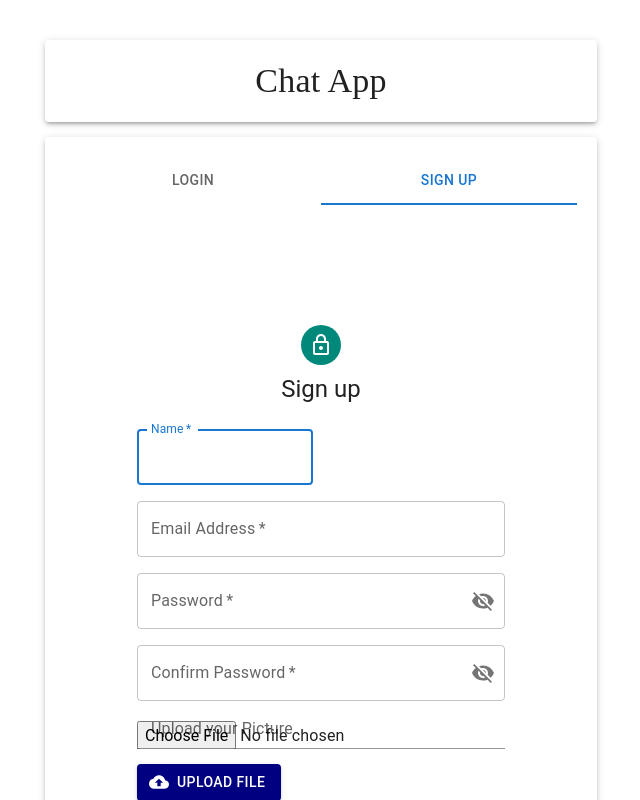
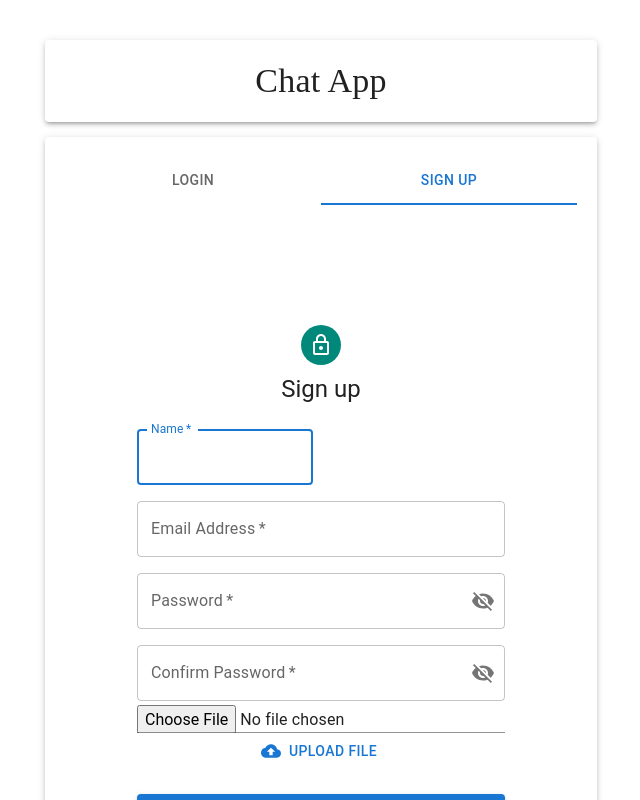
Before and after one commit to BakedPotato52/chat-okt, a React (Create React App) app: page / in a window 1280 px wide. Both pictures are taken after a click on the tab "SIGN UP". Shown: the top 800 px of the page, without its empty margins (319-959 px from the left). Built offline with nearby package versions, Linux system fonts and the light colour scheme.

Commit message:
signup img upload

```diff
--- a/public/index.html
+++ b/public/index.html
@@ -8,6 +8,7 @@
   <meta name="theme-color" content="#000000" />
   <meta name="description" content="Web site created using create-react-app" />
   <link rel="apple-touch-icon" href="%PUBLIC_URL%/logo192.png" />
+
   <!--
       manifest.json provides metadata used when your web app is installed on a
       user's mobile device or desktop. See https://developers.google.com/web/fundamentals/web-app-manifest/
--- a/src/context/ChatProvider.jsx
+++ b/src/context/ChatProvider.jsx
@@ -8,6 +8,7 @@ const ChatProvider = ({ children }) => {
     const [user, setUser] = useState();
     const [notification, setNotification] = useState([]);
     const [chats, setChats] = useState();
+    const [pic, setPic] = useState()
 
     const history = useNavigate();
 
@@ -30,6 +31,8 @@ const ChatProvider = ({ children }) => {
                 setNotification,
                 chats,
                 setChats,
+                pic,
+                setPic
             }}
         >
             {children}
--- a/src/registration/Login.jsx
+++ b/src/registration/Login.jsx
@@ -20,9 +20,6 @@ const Login = () => {
 
     const navigate = useNavigate();
     const { setUser } = ChatState();
-
-
-
 
     const submitHandler = async (e) => {
         e.preventDefault();
--- a/src/registration/Signup.jsx
+++ b/src/registration/Signup.jsx
@@ -4,12 +4,12 @@ import { Link, useNavigate } from "react-router-dom";
 import { ToastContainer, toast } from 'react-toastify';
 import 'react-toastify/dist/ReactToastify.css';
 import CssBaseline from '@mui/material/CssBaseline';
-import { Avatar, Button, Grid, Box, Typography, Container, TextField, InputAdornment, IconButton, FormControl, InputLabel, Input } from "@mui/material";
-import { styled } from '@mui/material/styles';
+import { Avatar, Button, Grid, Box, Typography, Container, TextField, InputAdornment, IconButton, FormControl, Input } from "@mui/material";
 import CloudUploadIcon from '@mui/icons-material/CloudUpload';
 import LockOutlinedIcon from '@mui/icons-material/LockOutlined';
 import VisibilityIcon from '@mui/icons-material/Visibility';
 import VisibilityOffIcon from '@mui/icons-material/VisibilityOff';
+import { ChatState } from "../context/ChatProvider";
 
 const SignUp = () => {
     const [show, setShow] = useState(false);
@@ -20,8 +20,9 @@ const SignUp = () => {
     const [email, setEmail] = useState("");
     const [confirmpassword, setConfirmpassword] = useState("");
     const [password, setPassword] = useState("");
-    const [pic, setPic] = useState();
     const [picLoading, setPicLoading] = useState(false);
+    const [selectedFile, setSelectedFile] = useState(null);
+    const { pic, setPic } = ChatState();
 
     useEffect(() => {
         const userInfo = localStorage.getItem("userInfo");
@@ -56,6 +57,7 @@ const SignUp = () => {
                 draggable: true,
                 progress: undefined,
             });
+            setPicLoading(false);
             return;
         }
         try {
@@ -84,6 +86,7 @@ const SignUp = () => {
                 draggable: true,
                 progress: undefined,
             });
+
             localStorage.setItem("userInfo", JSON.stringify(data));
             navigate("/chats");
             setPicLoading(false);
@@ -101,47 +104,44 @@ const SignUp = () => {
         }
     };
 
-    const uploadImageToCloudinary = async (file) => {
+    const handleFileChange = (event) => {
+        setSelectedFile(event.target.files[0]);
+    };
+
+    const handleImageUpload = async () => {
+        if (!selectedFile || (selectedFile.type !== "image/jpeg" && selectedFile.type !== "image/png")) {
+            toast.warning("Please select a JPEG or PNG image", {
+                position: "bottom",
+                autoClose: 5000,
+                hideProgressBar: false,
+                closeOnClick: true,
+                pauseOnHover: true,
+                draggable: true,
+                progress: undefined,
+            });
+            return;
+        }
+
         const data = new FormData();
-        data.append("file", file);
+        data.append("file", selectedFile);
         data.append("upload_preset", "chat-app");
         data.append("cloud_name", "kanak-acharya");
 
-        try {
-            const response = await axios.post("https://api.cloudinary.com/v1_1/kanak-acharya/image/upload", {
-                method: "POST",
-                body: data,
-            });
-
-            if (!response.ok) {
-                throw new Error(`HTTP error! status: ${response.status}`);
-            }
-
-            const result = await response.json();
-            console.log("Upload successful:", result);
-            return result;
-        } catch (error) {
-            console.error("Error uploading image:", error);
-            throw error;
-        }
-    };
-
-    const handleImageUpload = async (file) => {
         setPicLoading(true);
 
-        if (file && (file.type === "image/jpeg" || file.type === "image/png")) {
-            uploadImageToCloudinary(file)
-                .then((data) => {
-                    setPic(data.secure_url);
-                    console.log(data.secure_url);
-                    setPicLoading(false);
-                })
-                .catch((err) => {
-                    console.error(err);
-                    setPicLoading(false);
-                });
-        } else {
-            toast.warning("Please select a valid image (JPEG or PNG)!", {
+        try {
+            const response = await axios.post(
+                'https://api.cloudinary.com/v1_1/kanak-acharya/image/upload',
+                data,
+                {
+                    headers: {
+                        'Content-Type': 'multipart/form-data',
+                    },
+                }
+            );
+
+            setPic(response.data.secure_url);
+            toast.success("Image uploaded successfully", {
                 position: "bottom",
                 autoClose: 5000,
                 hideProgressBar: false,
@@ -151,24 +151,12 @@ const SignUp = () => {
                 progress: undefined,
             });
             setPicLoading(false);
+        } catch (error) {
+            console.error("Error uploading image:", error);
+            setPicLoading(false);
         }
     };
 
-    useEffect(() => {
-        return () => clearTimeout();
-    }, []);
-
-    const VisuallyHiddenInput = styled('input')({
-        clip: 'rect(0 0 0 0)',
-        clipPath: 'inset(50%)',
-        height: 1,
-        overflow: 'hidden',
-        position: 'absolute',
-        bottom: 0,
-        left: 0,
-        whiteSpace: 'nowrap',
-        width: 1,
-    });
 
     return (
         <>
@@ -188,7 +176,7 @@ const SignUp = () => {
                     <Typography component="h1" variant="h5">
                         Sign up
                     </Typography>
-                    <Box component="form" noValidate sx={{ mt: 3 }}>
+                    <Box component="form" noValidate sx={{ mt: 3 }} onSubmit={submitHandler}>
                         <Grid container spacing={2}>
                             <Grid item xs={12} sm={6}>
                                 <TextField
@@ -266,34 +254,28 @@ const SignUp = () => {
                         </Grid>
                         <Grid item xs={12}>
                             <FormControl fullWidth>
-                                <InputLabel htmlFor="pic">Upload your Picture</InputLabel>
                                 <Input
                                     id="pic"
                                     type="file"
                                     inputProps={{ accept: "image/*" }}
-                                    onChange={(e) => handleImageUpload(e.target.files[0])}
-                                />
+                                    onChange={handleFileChange} />
+                                <Button
+                                    onClick={handleImageUpload}
+                                    startIcon={<CloudUploadIcon />}
+                                    disabled={picLoading}
+                                >
+                                    {picLoading ? 'Uploading.....' : 'Upload file'}
+                                </Button>
                             </FormControl>
                         </Grid>
-                        <Button
-                            component="label"
-                            variant="contained"
-                            style={{ marginTop: 15, justifyContent: "center", alignItems: "center", backgroundColor: "navy" }}
-                            startIcon={<CloudUploadIcon />}
-                            onClick={uploadImageToCloudinary}
-                        >
-                            {picLoading ? 'Uploading.....' : 'Upload file'}
-                            <VisuallyHiddenInput type="file" onChange={(e) => handleImageUpload(e.target.files[0])} />
-                        </Button>
                         <Button
                             type="submit"
                             fullWidth
                             variant="contained"
                             sx={{ mt: 3, mb: 2 }}
-                            onClick={submitHandler}
                             disabled={picLoading}
                         >
-                            {picLoading ? 'Loading...' : 'SignUP'}
+                            {picLoading ? 'Loading...' : 'Sign Up'}
                         </Button>
                         <Grid container justifyContent="flex-end">
                             <Grid item>
```
